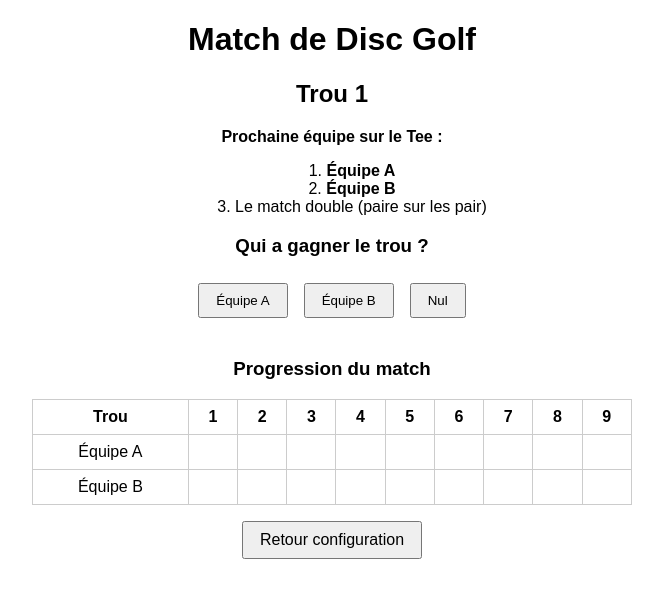
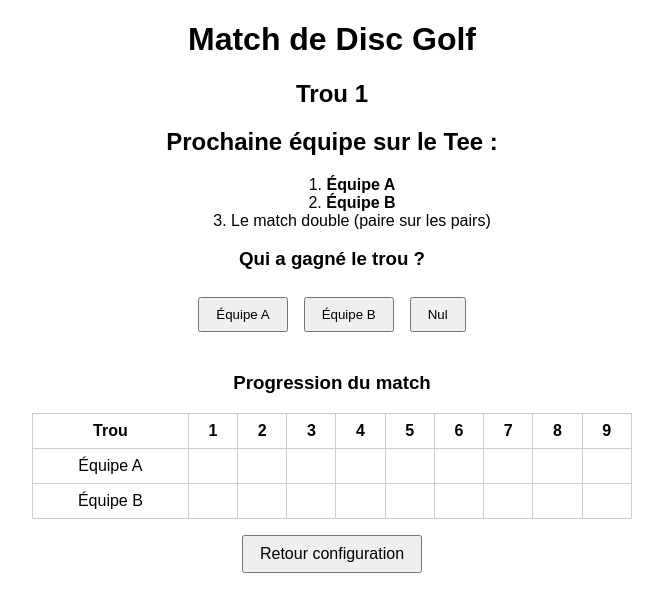
Before and after one commit to genuinegreg/ftdgc, a Nuxt app: page /match in a window 1280 px wide. Shown: the top 612 px of the page, without its empty margins (308-971 px from the left). Built offline with nearby package versions, Linux system fonts and the light colour scheme.

Commit message:
encore une modif

```diff
--- a/pages/index.vue
+++ b/pages/index.vue
@@ -23,6 +23,21 @@
       <label>
         <input type="radio" :value="StartingTeam.Random" v-model="startingTeam" /> Aléatoire
       </label>
+
+      <quote v-if="matchType === MatchType.Double && startingTeam === StartingTeam.Random">
+      ⚠ le tirage au sort ne fonctionne pas pour le Double.
+      Il faut :
+      <ol>
+        <li>Faire un tirage</li>
+        <li>L'équipe qui gagne le tirage a le choix entre : </li>
+        <ul>
+          <li>Choisir l'équipe qui débute le match</li>
+          <li>Choisir connaitre quel joueur de l'autre pair va débuter</li>
+        </ul>
+        <li>L'autre équipe prend le choix restant</li>
+      </ol>
+
+    </quote>
     </div>
 
     <!-- Nouveau sélecteur pour le type de match -->
@@ -88,23 +103,6 @@
 
     <br>
 
-    <quote v-if="matchType === MatchType.Double && startingTeam === StartingTeam.Random">
-      Attention, le tirage au sort ne fonctionne pas pour le Double.
-      Il faut :
-      <ol>
-        <li>Faire un tirage</li>
-        <li>L'équipe qui gagne a le choix entre</li>
-        <ul>
-          <li>Choisir l'équipe qui débute le match</li>
-          <li>Choisir connaitre quel joueur de l'autre pair va débuter</li>
-        </ul>
-        <li>L'autre équipe prend le choix restant</li>
-      </ol>
-
-    </quote>
-
-
-
 
     <button @click="handleStart" :disabled="!startingTeam">
       {{ startingTeam === StartingTeam.Random ? 'Sélectionner une équipe puis démarrer le match' : 'Démarrer le match'
@@ -115,7 +113,7 @@
   <!-- Overlay -->
   <div v-if="overlayVisible" class="overlay">
     <div class="overlay-content">
-      Résultat : {{ startingTeam === StartingTeam.TeamA ? 'Équipe A' : 'Équipe B' }}
+      {{ startingTeam === StartingTeam.TeamA ? 'L\'équipe A' : 'L\'equipe B' }} débute le match
     </div>
   </div>
 </template>
--- a/pages/match.vue
+++ b/pages/match.vue
@@ -5,22 +5,21 @@
     <!-- Affichage du match en cours -->
     <div v-if="!matchOver && currentHoleIndex < 9">
       <h2>Trou {{ currentHole }}</h2>
-      <p>
-        <strong>Prochaine équipe sur le Tee :</strong>
 
+        <h2>Prochaine équipe sur le Tee :</h2>
 
 
       <ol>
         <li v-if="!currentHoleIsEven && matchType === 'double'">Le match simple</li>
-        <li v-if="currentHoleIsEven && matchType === 'simple'">Le match double (paire sur les pair)</li>
+        <li v-if="currentHoleIsEven && matchType === 'simple'">Le match double (paire sur les pairs)</li>
         <li><strong>{{ currentTeamAndPlayer }}</strong></li>
         <li><strong>{{ otherTeamAndPlayer }}</strong></li>
         <li v-if="currentHoleIsEven && matchType === 'double'">Le match simple</li>
-        <li v-if="!currentHoleIsEven && matchType === 'simple'">Le match double  (paire sur les pair)</li>
+        <li v-if="!currentHoleIsEven && matchType === 'simple'">Le match double  (paire sur les pairs)</li>
       </ol>
-      </p>
+
       <!-- Afficher les infos pour l'équipe en retard si les scores diffèrent -->
-      <h3>Qui a gagner le trou ?</h3>
+      <h3>Qui a gagné le trou ?</h3>
       <div class="actions">
         <button @click="recordResult(StartingTeam.TeamA)">Équipe A</button>
         <button @click="recordResult(StartingTeam.TeamB)">Équipe B</button>
@@ -36,9 +35,9 @@
         <br>{{ team1Name }} : {{ teamAScore }}
         <br>{{ team2Name }} : {{ teamBScore }}
       </p>
-      <p v-if="matchOver">
+      <h2 class="Vainqueur" v-if="matchOver || currentHoleIndex === 9">
         Vainqueur : {{ winnerDisplay }}
-      </p>
+      </h2>
     </div>
 
     <!-- Tableau de progression -->
@@ -293,4 +292,11 @@ ol {
   text-align: center;
   list-style-position: inside;
 }
+
+
+.Vainqueur {
+  color: blue;
+  font-size: 1.5rem;
+  font-weight: bold;
+}
 </style>
```
Also changed, not shown: 1 other file (tests, documents, lock files or other folders).
